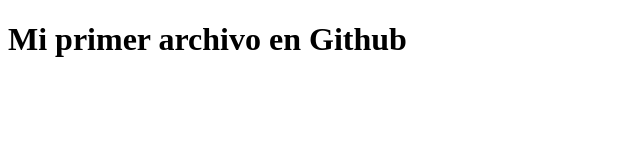
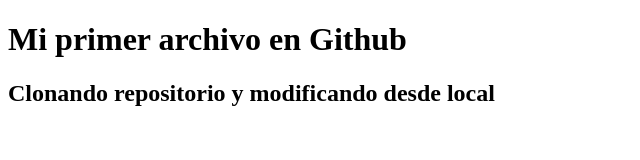
Before and after one commit to tupa1974/pruebaToken, a plain HTML site: page index.html in a window 1280 px wide. Shown: the whole page, without its empty margins (0-640 px from the left). Drawn offline with Linux system fonts and the light colour scheme.

Commit message:
modificacion desde archivo clonado

```diff
--- a/index.html
+++ b/index.html
@@ -2,5 +2,6 @@
 <html>
 
     <h1> Mi primer archivo en Github </h1>
+    <h2> Clonando repositorio y modificando desde local </h2>
 
 </html>
```
